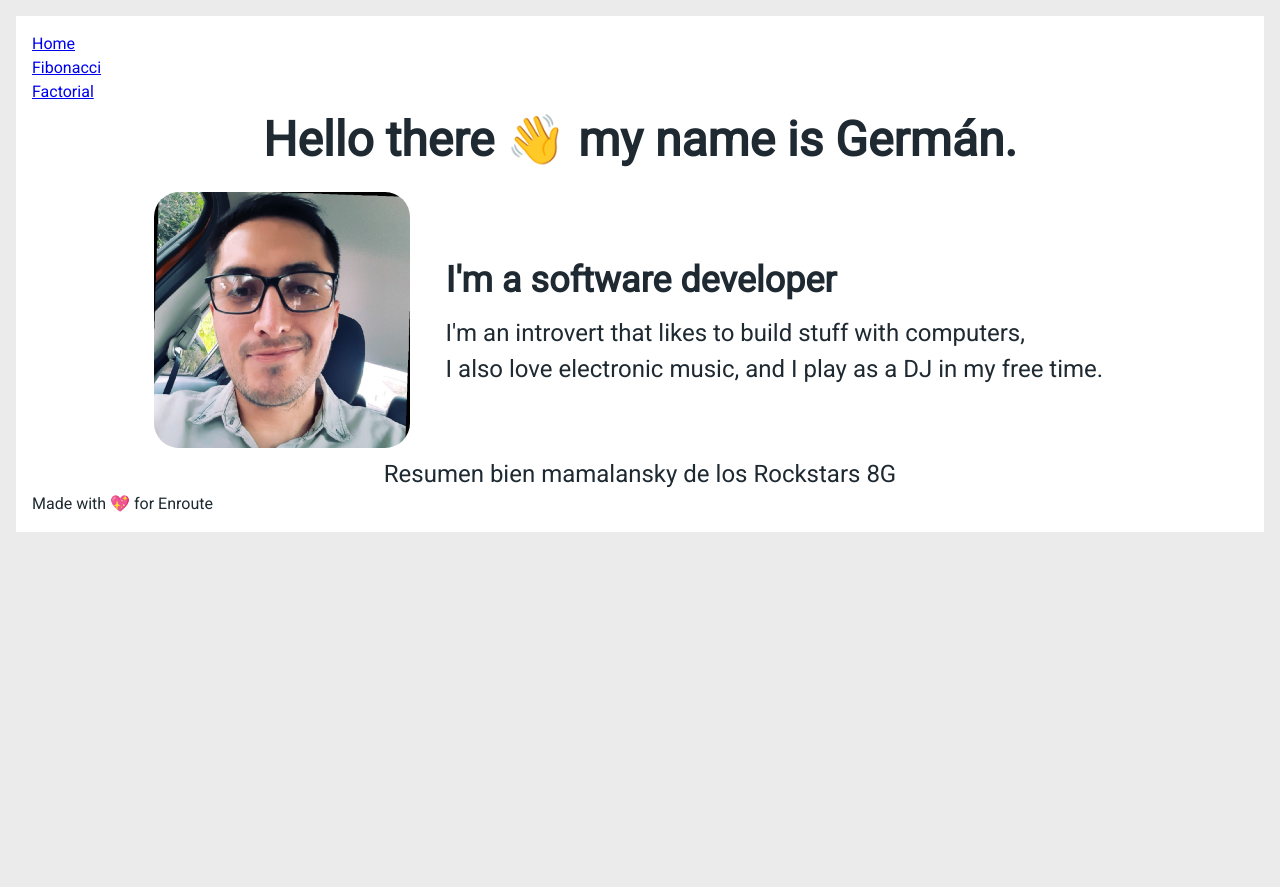
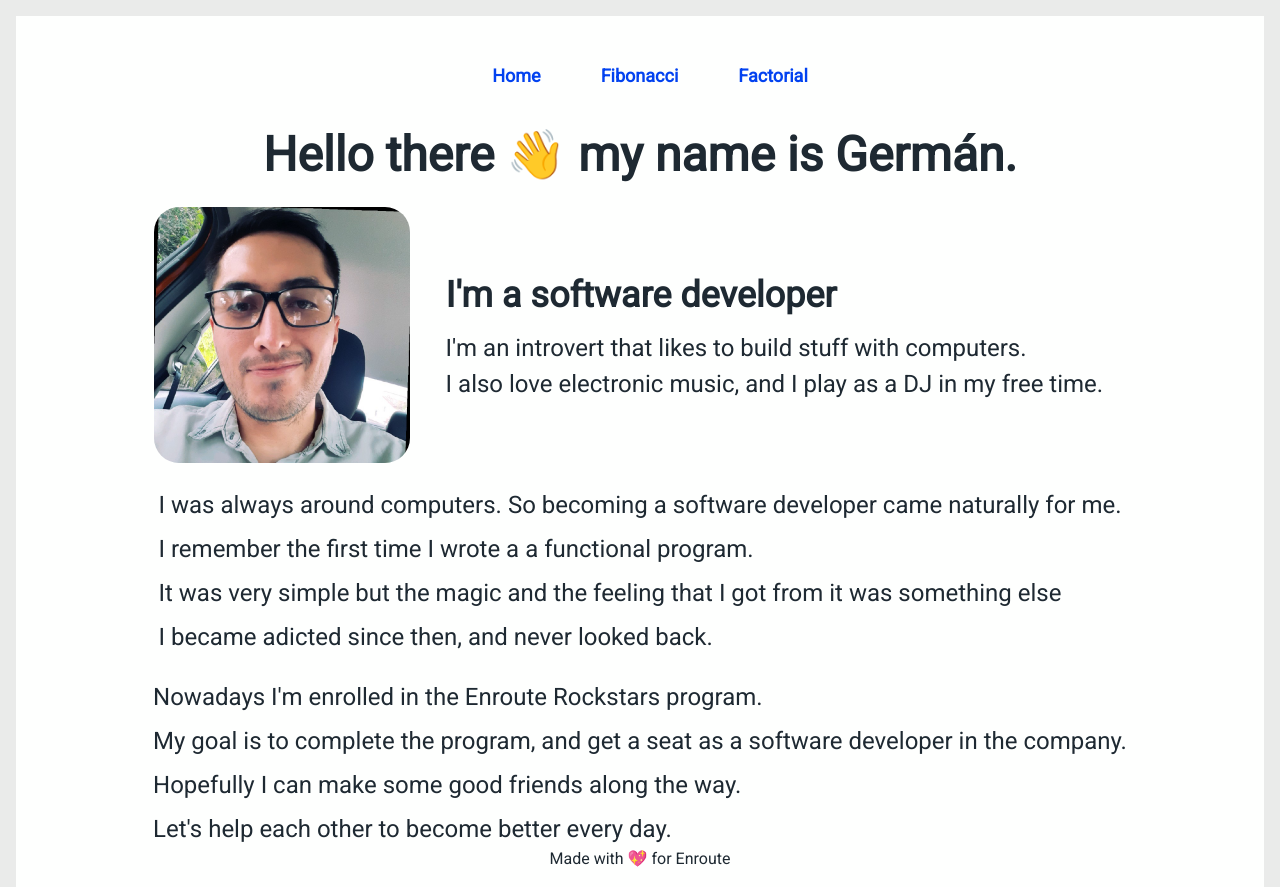
Before and after one commit to enroute-rockstars8g/js-css-html-assigment-grmnmtz, a plain HTML site: page index.html in a window 1280 px wide. Before the commit the page ends 816 px from the top, so only its background shows below. Drawn offline with Linux system fonts and the light colour scheme.

Commit message:
add home page biography paragraphs and navbar styles

```diff
--- a/index.html
+++ b/index.html
@@ -6,17 +6,19 @@
     <meta name="viewport" content="width=device-width, initial-scale=1.0" />
     <link rel="stylesheet" href="./styles/index.css" />
     <script src="./scripts/index.js" defer></script>
-    <title>Mi biography</title>
+    <title>Home Page</title>
   </head>
   <body class="body">
     <div class="wrapper">
       <header class="header">
-        <nav>
-            <ul>
-                <li><a href="./index.html">Home</a></li>
-                <li><a href="./pages/fibonacci.html">Fibonacci</a><li>
-                <li><a href="./pages/factorial.html">Factorial</a></li>
+        <nav class="nav">
+          <div class="navbar-container">
+            <ul class="nav-links">
+                <li><a href="./index.html" class="nav-link">Home</a></li>
+                <li><a href="./pages/fibonacci.html" class="nav-link">Fibonacci</a><li>
+                <li><a href="./pages/factorial.html" class="nav-link">Factorial</a></li>
             </ul>
+          </div>
         </nav>
     </header>
     <main class="main">
@@ -28,17 +30,35 @@
         <div class="photo-text-container">
           <h3 class="biography-subtitle">I'm a software developer</h3>
           <p class="biography-paragraph">
-            I'm an introvert that likes to build stuff with computers,<br>
+            I'm an introvert that likes to build stuff with computers.<br>
             I also love electronic music, and I play as a DJ in my free time.
           </p>
         </div>
       </section>
       <section class="biography-resume">
-        <p class="biography-paragraph">Resumen bien mamalansky de los Rockstars 8G</p>
+        <p class="biography-paragraph">I was always around computers. So becoming a software developer came naturally for me. </p>
+        <p class="biography-paragraph">I remember the first time I wrote a a functional program.</p>
+        <p class="biography-paragraph">
+          It was very simple but the magic and the feeling that I got from it was something else
+        </p>
+        <p class="biography-paragraph">
+          I became adicted since then, and never looked back.
+        </p>
+      </section>
+      <section class="biography-resume">
+        <p class="biography-paragraph">
+          Nowadays I'm enrolled in the Enroute Rockstars program. </p>
+        <p class="biography-paragraph">
+          My goal is to complete the program, and get a seat as a software developer in the company.</p>
+        <p class="biography-paragraph">
+          Hopefully I can make some good friends along the way.
+        </p>
+        <p class="biography-paragraph">
+          Let's help each other to become better every day.
+        </p>
       </section>
     </main>
     <footer class="footer">Made with &#128150 for Enroute </footer>
     </div>
-
   </body>
 </html>
--- a/styles/index.css
+++ b/styles/index.css
@@ -73,6 +73,37 @@ h6 {
   overflow-wrap: break-word;
 }
 
+.nav {
+  display: flex;
+  justify-content: center;
+  align-items: center;
+  padding: 30px;
+}
+
+.nav-links {
+  display: flex;
+  list-style: none;
+}
+
+.nav-link {
+  margin-left: 20px;
+  padding: 10px 20px;
+  transition: 0.2s ease-in;
+  border-radius: 5px;
+}
+
+.nav-links a {
+  text-decoration: none;
+  color: #0242f0;
+  font-weight: 700;
+  font-size: 18px;
+}
+
+.nav-link:hover {
+  color: #fefffe;
+  background-color: #0242f0;
+}
+
 .submit-button {
   background-color: #0242f0;
   border: 2px solid #0242f0;
@@ -90,7 +121,6 @@ h6 {
 }
 
 label {
-  /* color: #a1abb9; */
   font-size: 24px;
 }
 
@@ -102,6 +132,9 @@ input {
   padding: 16px;
   background-color: #fefffe;
   margin: 16px;
+  min-height: 100vh;
+  display: flex;
+  flex-flow: column wrap;
 }
 
 li {
@@ -166,3 +199,17 @@ li {
 .biography-photo {
   border-radius: 25px;
 }
+
+.biography-resume {
+  margin-top: 16px;
+}
+
+.footer {
+  margin-top: auto;
+  align-self: center;
+}
+
+.result-container {
+  margin: 16px;
+  padding: 16px;
+}
```
Also changed, not shown: pages/factorial.html (+12 -8 lines), pages/fibonacci.html (+9 -6 lines).
